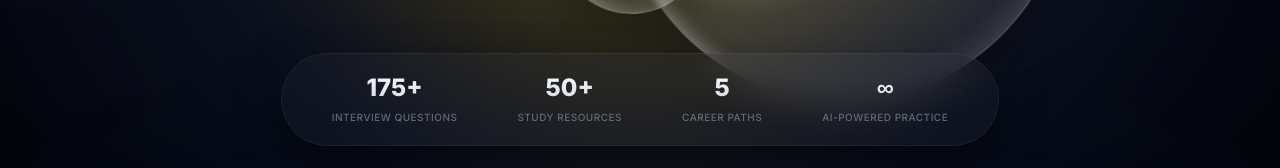
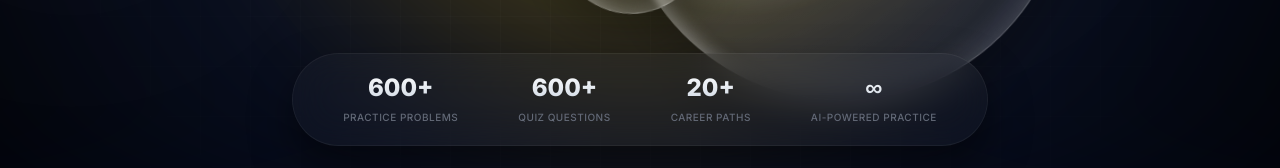
Before and after one commit to RAJEEVRANJAN0001/Preparation-Platform, a React (Vite) app: page / in a window 1280 px wide. Shown: the part 784-952 px from the top of the page. Built offline with nearby package versions, Linux system fonts and the light colour scheme; no server answers.

Commit message:
Update Landing.jsx

```diff
--- a/src/pages/Landing.jsx
+++ b/src/pages/Landing.jsx
@@ -4,9 +4,9 @@ import './Landing.css'
 
 function Landing() {
     const stats = [
-        { number: '175+', label: 'Interview Questions' },
-        { number: '50+', label: 'Study Resources' },
-        { number: '5', label: 'Career Paths' },
+        { number: '600+', label: 'Practice Problems' },
+        { number: '600+', label: 'Quiz Questions' },
+        { number: '20+', label: 'Career Paths' },
         { number: '∞', label: 'AI-Powered Practice' }
     ]
 
```
